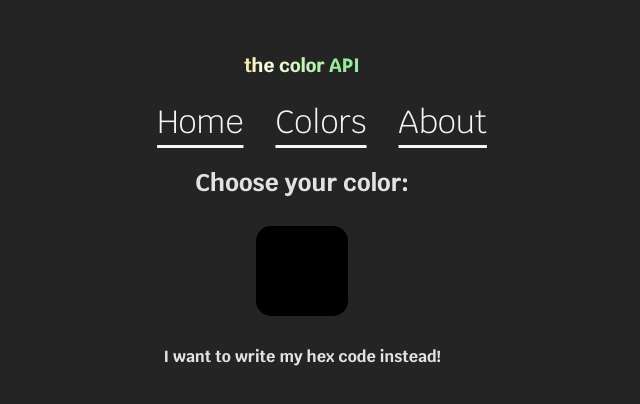
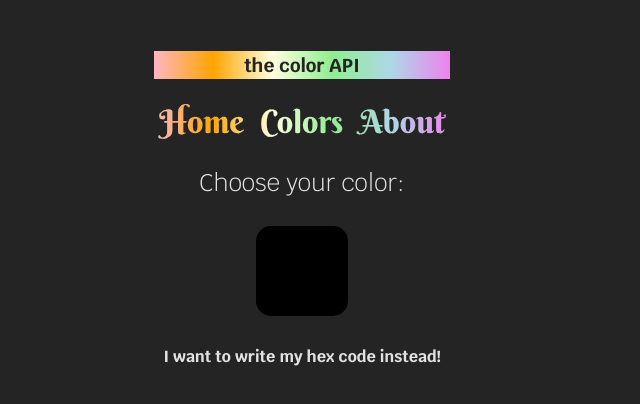
Before and after one commit to jenmwa/learning-react, a React (Vite) app in the folder 11.color-api/: page /colors in a window 1280 px wide. Shown: the top 404 px of the page, without its empty margins (338-978 px from the left). Built offline with nearby package versions, Linux system fonts and the light colour scheme.

Commit message:
colorID info shows

```diff
--- a/11.color-api/src/components/Color.tsx
+++ b/11.color-api/src/components/Color.tsx
@@ -1,10 +1,34 @@
+import { useParams } from "react-router-dom"
+import { IColor } from "../Models/IColor";
+import { useEffect, useState } from "react";
+import axios from "axios";
 
 
 export const Color = () => {
+  const { id } = useParams();
+  const [color, setColor] = useState<IColor>();
+
+  console.log(id);
+
+  useEffect(() => {
+    const getColor = async () => {
+      const response = await axios.get<IColor>(
+        'https://www.thecolorapi.com/id?format=json&hex=' + id
+        );
+
+      setColor(response.data)
+    };
+    if(!color) getColor();
+  })
+
+
 
   return (
     <>
-      Color
+      Color #{id}<br></br>
+      {color?.hex.value}<br></br>
+      {color?.name.value}<br></br>
+      <img src={color?.image.named}></img><br></br>
     </>
   )
 
--- a/11.color-api/src/components/ColorsPresentation.tsx
+++ b/11.color-api/src/components/ColorsPresentation.tsx
@@ -38,16 +38,16 @@ const showMonochrome = () => {
 
     return (
         <>
-        <h2>Your color:</h2>
+        <h2>your color:</h2>
           <div className='user-color' style={userColorStyle} onClick={() => handleClick(userColor)}>
             <span className='user-info'>{getName(userColor).hex}</span>
             <span className='user-info'>{getName(userColor).name}</span>
           </div>
           <button onClick={resetBtn}>New Color</button>
           <div onClick={showMonochrome}>
-            <h4> {!monochromeScheme ? 'Show me the color in a Monochrome Schema' : 'Hide the Monochrome Schema'}</h4>
+            <h4> {monochromeScheme ? 'Show me the color in a Monochrome Schema +' : 'Hide the Monochrome Schema -'}</h4>
           </div>
-          {monochromeScheme && (
+          {!monochromeScheme && (
             <>
           {html}
           </>
--- a/11.color-api/src/index.css
+++ b/11.color-api/src/index.css
@@ -12,16 +12,18 @@
   -webkit-font-smoothing: antialiased;
   -moz-osx-font-smoothing: grayscale;
   -webkit-text-size-adjust: 100%;
+  display: flex;
+  justify-content: center;
 }
 
 
 
 body {
   margin: 0;
-  display: flex;
+  /* display: flex; */
   /* place-items: center; */
-  justify-content: center;
-  min-width: 320px;
+  /* justify-content: center; */
+  width: 360px;
   min-height: 100vh;
 
 }
--- a/11.color-api/src/style/colorPresentation.css
+++ b/11.color-api/src/style/colorPresentation.css
@@ -1,8 +1,8 @@
 
 .user-color {
     border: 1px solid whitesmoke;
-    height: 240px;
-    width: 240px;
+    height: 100px;
+    width: 100%;
     margin: auto;
     margin-bottom: 2rem;
     display: flex;
@@ -14,11 +14,15 @@
 
   .user-info {
     font-weight: bold;
-    font-size: 2rem;
+    font-size: 1.2rem;
   }
 
   button {
     margin-bottom: 2rem;
+  }
+
+  h2 {
+    font-weight: 500;
   }
 
   .color-wrapper {
--- a/11.color-api/src/style/navigation.css
+++ b/11.color-api/src/style/navigation.css
@@ -1,28 +1,37 @@
 nav {
-    /* font-family: 'Berkshire Swash', cursive; */
+    font-family: 'Berkshire Swash', cursive;
+    background-image: linear-gradient(to left, violet , lightblue, lightgreen, lightyellow, orange, lightpink ) ;
+    -webkit-background-clip: text;
+    -webkit-text-fill-color: transparent;
+    -webkit-text-stroke: 0.1px whitesmoke;
 
 }
 
 .rainbow-text {
     background-image: linear-gradient(to left, violet , lightblue, lightgreen, lightyellow, orange, lightpink ) ;
-    -webkit-background-clip: text;
+    /* -webkit-background-clip: text;
     -webkit-text-fill-color: transparent;
-    -webkit-text-stroke: 0.1px whitesmoke;
+    -webkit-text-stroke: 0.1px whitesmoke; */
+    color:  #242424;
 }
 
 ul {
+    margin: 0;
+    padding: 0;
     display: flex;
-   gap: 2rem;
+    justify-content: center;
+    gap: 1rem;
 }
 
 li {
     list-style: none;
-    font-size: 2rem;;
+    font-size: 2rem;
 }
 
 a {
     color: whitesmoke;
     text-underline-offset: 12px;
+    text-decoration: none;
 }
 
 a:hover {
```
